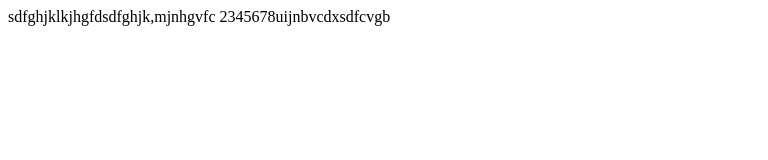
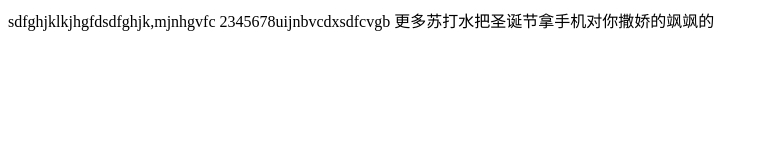
Before and after one commit to chunyangchang/chun, a plain HTML site: page index.html in a window 1280 px wide. Shown: the whole page, without its empty margins (0-768 px from the left). Drawn offline with Linux system fonts and the light colour scheme.

Commit message:
my first

```diff
--- a/index.html
+++ b/index.html
@@ -7,5 +7,6 @@
 <body>
     sdfghjklkjhgfdsdfghjk,mjnhgvfc
     2345678uijnbvcdxsdfcvgb
+    更多苏打水把圣诞节拿手机对你撒娇的飒飒的
 </body>
 </html>
```
